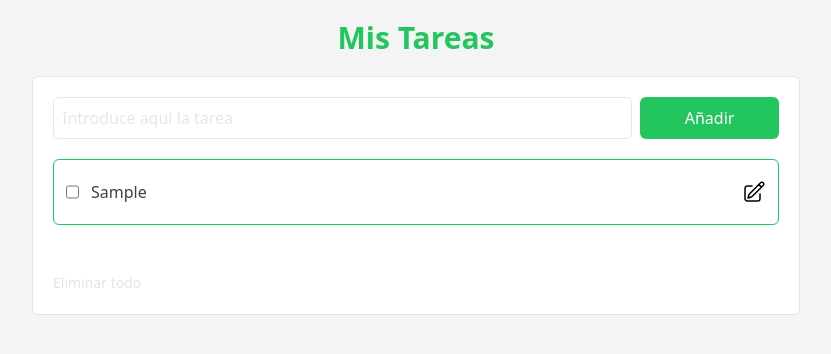
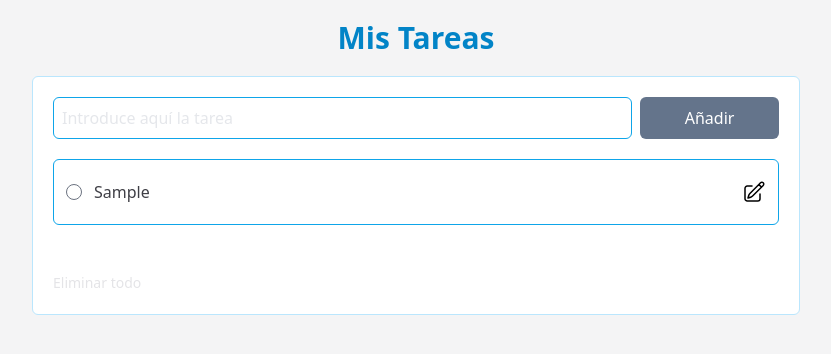
Before and after one commit to sruizpdev/tareas, a React (Vite) app: page / in a window 1280 px wide. Both pictures are taken after typing "Sample" into the empty fields and a click on the button "Añadir". Shown: the top 354 px of the page, without its empty margins (224-1055 px from the left). Built offline with nearby package versions, Linux system fonts and the light colour scheme.

Commit message:
transition eliminar task

```diff
--- a/package.json
+++ b/package.json
@@ -9,6 +9,7 @@
     "preview": "vite preview"
   },
   "dependencies": {
+    "@tailwindcss/forms": "^0.5.3",
     "react": "^18.2.0",
     "react-dom": "^18.2.0"
   },
--- a/src/App.jsx
+++ b/src/App.jsx
@@ -23,25 +23,7 @@ function App() {
     const updatedTasks = tasks.filter((task) => task.id !== id);
     setTasks([...updatedTasks]);
   };
-  // const editTask = (id) => {
-  //   let toEdit = [...tasks];
-  //   toEdit.map((task) => {
-  //     if (task.id === id) {
-  //       const taskUpdated = prompt(
-  //         `Actualizando la tarea: ${task.name}`,
-  //         task.name
-  //       );
-  //       if (taskUpdated) {
-  //         task.name = taskUpdated;
-  //         task.id = id;
-  //       } else {
-  //         alert("La tarea no puede estar vacía");
-  //         return;
-  //       }
-  //     }
-  //   });
-  //   setTasks(toEdit);
-  // };
+
   const deleteAllTasks = () => {
     if (confirm("Estas seguro?")) {
       setTasks([]);
@@ -51,7 +33,7 @@ function App() {
   return (
     <>
       <Header />
-      <div className="container mx-auto md:w-3/5 bg-white rounded-md border border-zinc-200 mt-5 p-5">
+      <div className="container mx-auto md:w-3/5 bg-white rounded-md border border-sky-200 mt-5 p-5">
         <Form tasks={tasks} setTasks={setTasks} task={task} setTask={setTask} />
 
         <Tasks tasks={tasks} deleteTask={deleteTask} setTask={setTask} />
--- a/src/components/Form.jsx
+++ b/src/components/Form.jsx
@@ -49,7 +49,7 @@ const Form = ({ tasks, setTasks, task, setTask }) => {
       <input
         type="text"
         placeholder="Introduce aquí la tarea"
-        className="md:col-span-4 col-span-5 py-2 rounded-md placeholder:text-gray-200 border pl-2 focus:outline-green-200"
+        className="md:col-span-4 col-span-5 py-2 rounded-md placeholder:text-gray-200 border border-sky-500 pl-2 focus:outline-sky-200"
         value={taskName}
         onChange={(e) => setTaskName(e.target.value)}
       />
@@ -59,7 +59,7 @@ const Form = ({ tasks, setTasks, task, setTask }) => {
         className={
           task.id
             ? "md:col-span-1 col-span-5 py-2 bg-sky-500 hover:bg-sky-600 text-white px-3 rounded-md"
-            : "md:col-span-1 col-span-5 py-2 bg-green-500 hover:bg-green-600 text-white px-3 rounded-md"
+            : "md:col-span-1 col-span-5 py-2 bg-slate-500 hover:bg-slate-600-600 text-white px-3 rounded-md"
         }
       >
         {task.id ? "Editar" : "Añadir"}
--- a/src/components/Header.jsx
+++ b/src/components/Header.jsx
@@ -1,7 +1,7 @@
 
 const Header = () => {
   return (
-    <h1 className="text-green-500 font-bold text-3xl text-center my-5">Mis Tareas</h1>
+    <h1 className="text-sky-600 font-bold text-3xl text-center my-5">Mis Tareas</h1>
   )
 }
 
--- a/src/components/Task.jsx
+++ b/src/components/Task.jsx
@@ -9,24 +9,38 @@ const Task = ({ task, setTask, deleteTask }) => {
     setSelected(true);
     setTimeout(() => {
       deleteTask(id);
-      setSelected(false)
-    }, 1500);
+      setSelected(false);
+    }, 1000);
   };
 
   return (
-    <div className="flex justify-between border border-green-500 rounded-md bg-white px-3 py-5 mb-2">
-      <div className="flex justify-start">
+    <div
+      className={
+        selected
+          ? "transition-colors duration-1000 flex justify-between border rounded-md bg-white px-3 py-5 mb-2 "
+          : "flex justify-between border border-sky-500 rounded-md bg-white px-3 py-5 mb-2"
+      }
+    >
+      <div className="flex justify-start items-center">
         <input
           type="checkbox"
           id="task"
-          className=" checked:bg-green-500 mr-3"
+          className="mr-3 rounded-full"
           onChange={() => handleCheckbox()}
         />
-        <div className={selected ? "transition-colors duration-1000 line-through text-zinc-200" : "text-zinc-700"}>{taskName}</div>
+        <div
+          className={
+            selected
+              ? "transition-colors duration-1000 line-through text-zinc-200"
+              : "text-zinc-700"
+          }
+        >
+          {taskName}
+        </div>
       </div>
       <button
         type="submit"
-        className=" hover:text-sky-500"
+        className=" hover:text-green-500"
         onClick={() => setTask(task)}
       >
         <Edit />
--- a/tailwind.config.cjs
+++ b/tailwind.config.cjs
@@ -1,11 +1,9 @@
 /** @type {import('tailwindcss').Config} */
 module.exports = {
-  content: [
-    "./index.html",
-    "./src/**/*.{js,ts,jsx,tsx}",
-  ],
+  content: ["./index.html", "./src/**/*.{js,ts,jsx,tsx}"],
   theme: {
     extend: {},
   },
-  plugins: [],
-}
+
+  plugins: [require("@tailwindcss/forms")],
+};
```
Also changed, not shown: 1 other file (tests, documents, lock files or other folders).
